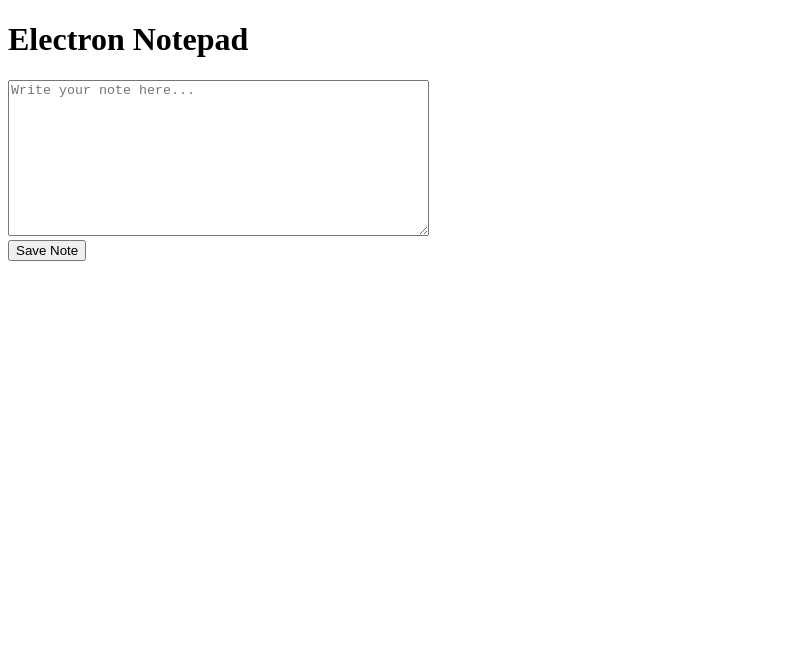
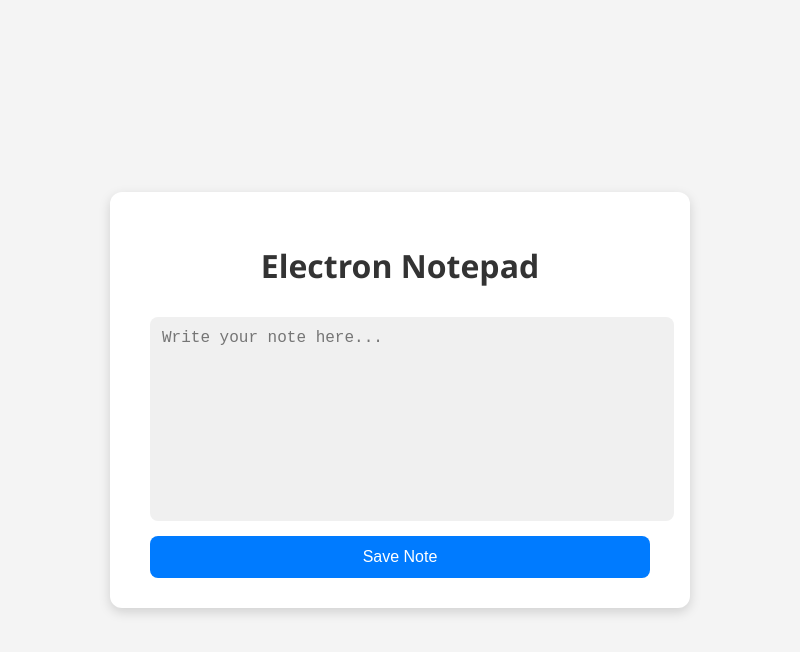
Before and after one commit to HaydenK123/electron-notepad, an Electron app: page index.html in a window 800 px wide. Drawn offline with Linux system fonts and the light colour scheme.

Commit message:
Added CSS
Applied professional styling to the Notepad:

- Added container layout, clean textarea, blue button
- Matching UI with To-Do app styling
- All the Functionality is unchanged

```diff
--- a/index.html
+++ b/index.html
@@ -1,12 +1,18 @@
 <!DOCTYPE html>
 <html>
 <head>
+    <meta charset="UTF-8">
     <title>Electron Notepad</title>
+    <link rel="stylesheet" href="styles/style.css">
 </head>
 <body>
+    <div class="container">
         <h1>Electron Notepad</h1>
-    <textarea id="note" rows="10" cols="50" placeholder="Write your note here..."></textarea><br>
+
+        <textarea id="note" rows="10" placeholder="Write your note here..."></textarea>
+
         <button onclick="save()">Save Note</button>
+    </div>
 
     <script src="renderer.js"></script>
 </body>
--- /dev/null
+++ b/styles/style.css
@@ -0,0 +1,54 @@
+body {
+    margin: 0;
+    padding: 0;
+    font-family: 'Segoe UI', Tahoma, Geneva, Verdana, sans-serif;
+    background-color: #f4f4f4;
+    color: #333;
+    display: flex;
+    justify-content: center;
+    align-items: center;
+    height: 100vh;
+  }
+
+  .container {
+    background: #fff;
+    padding: 30px 40px;
+    border-radius: 12px;
+    box-shadow: 0 4px 12px rgba(0,0,0,0.15);
+    width: 100%;
+    max-width: 500px;
+    text-align: center;
+  }
+
+  h1 {
+    margin-bottom: 20px;
+    color: #333;
+  }
+
+  textarea {
+    width: 100%;
+    padding: 12px;
+    margin-top: 10px;
+    border: none;
+    border-radius: 8px;
+    font-size: 16px;
+    background: #f0f0f0;
+    resize: none;
+  }
+
+  button {
+    width: 100%;
+    padding: 12px;
+    margin-top: 10px;
+    border: none;
+    border-radius: 8px;
+    font-size: 16px;
+    background-color: #007BFF;
+    color: white;
+    cursor: pointer;
+    transition: background 0.3s ease;
+  }
+
+  button:hover {
+    background-color: #0056b3;
+  }
```
Lines whose indentation alone changed are shown as unchanged.
